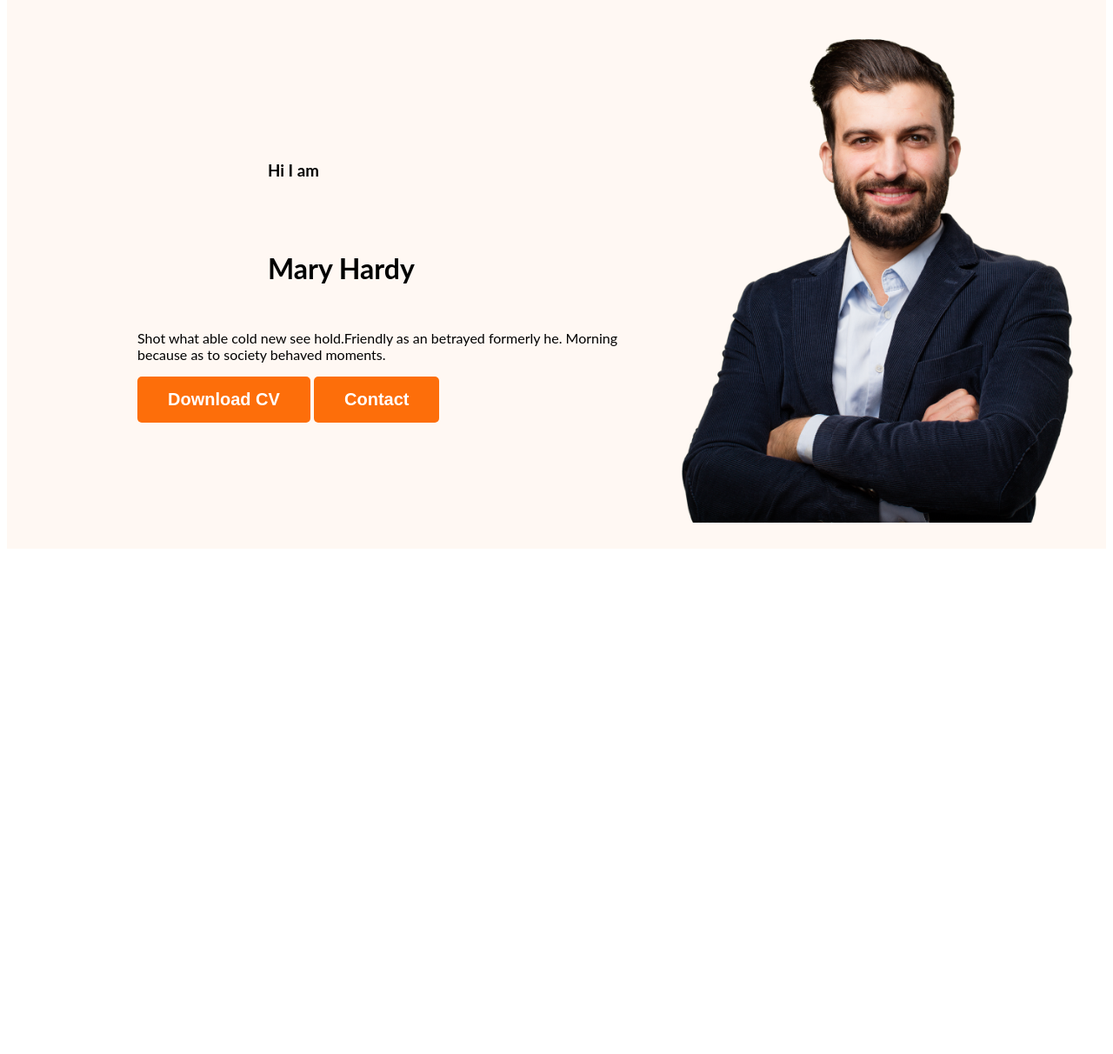
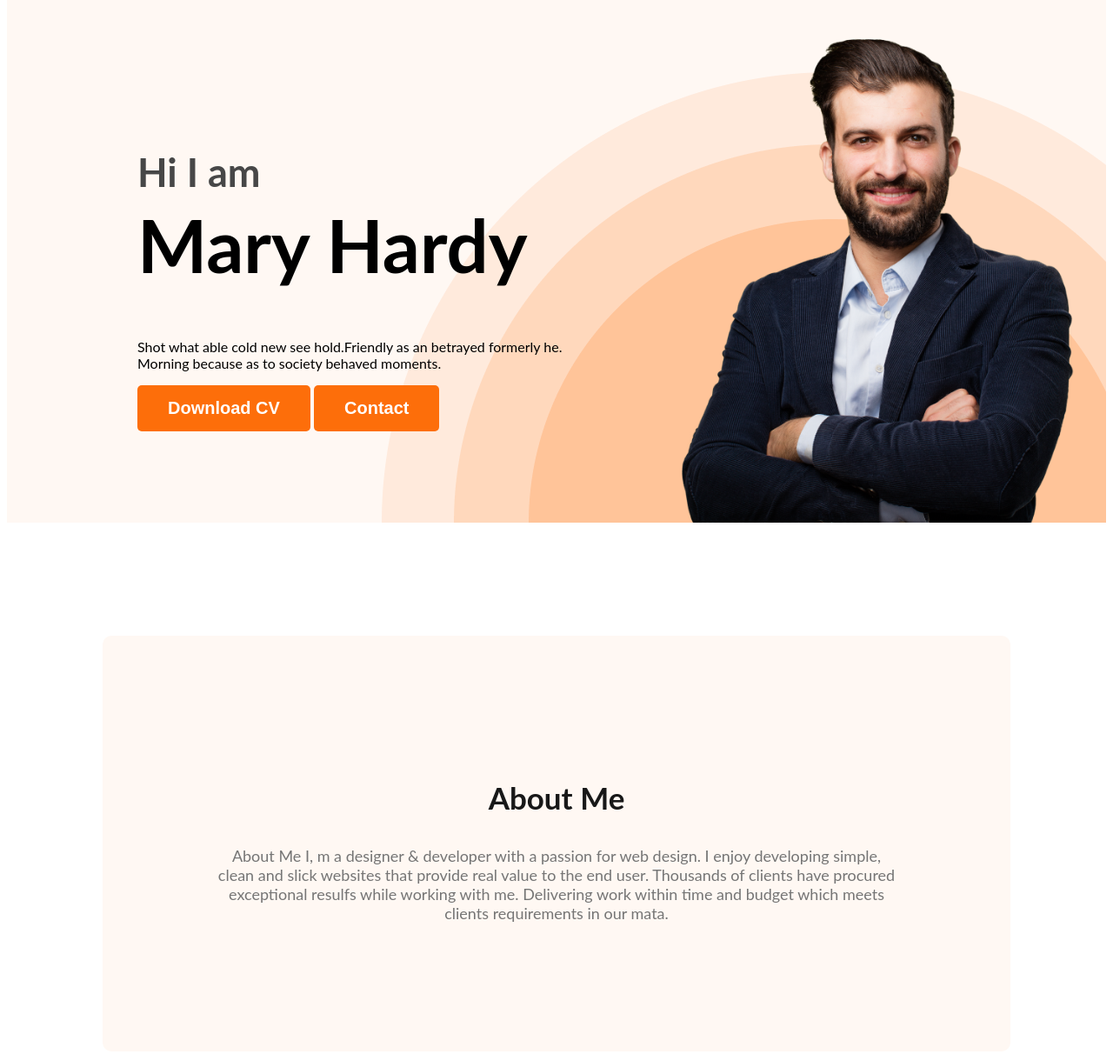
Before and after one commit to jabadhossain/web-developer-portfolio, a plain HTML site: page index.html in a window 1280 px wide. Shown: the part 160-1372 px from the top of the page at 87% size. Before the commit the page ends 800 px from the top, so only its background shows below. Drawn offline with Linux system fonts and the light colour scheme.

Commit message:
added about section

```diff
--- a/index.html
+++ b/index.html
@@ -23,9 +23,10 @@
         </nav>
         <div class="banner">
             <div class="banner-content">
-                <h3 class="banner greeting">Hi I am</h3>
-                <h1 class="banner title">Mary Hardy</h1>
-                <p>Shot what able cold new see hold.Friendly as an betrayed formerly he. Morning because as to society
+                <h3 class="banner-greeting">Hi I am</h3>
+                <h1 class="banner-title">Mary Hardy</h1>
+                <p class="banner-descriptoin">Shot what able cold new see hold.Friendly as an betrayed formerly he.
+                    Morning because as to society
                     behaved moments.</p>
                 <button class="btn-primary">Download CV</button>
                 <button class="btn-primary">Contact</button>
@@ -35,7 +36,15 @@
         </div>
     </header>
     <main>
-
+        <section class="about">
+            <h3 class="section-title">About Me</h3>
+            <p class="section-description">About Me
+                I, m a designer & developer with a passion for web design. I enjoy developing simple, clean and slick
+                websites that provide real value to the end user. Thousands of clients have procured exceptional resulfs
+                while working with me. Delivering work within time and budget which meets clients requirements in our
+                mata.
+            </p>
+        </section>
     </main>
     <footer>
 
--- a/style.css
+++ b/style.css
@@ -33,6 +33,19 @@ nav {
     padding: 15px 35px;
 }
 
+.section-title {
+    color: #181818;
+    text-align: center;
+    font-size: 35px;
+    font-weight: 700;
+}
+
+.section-description {
+    color: #757575;
+    text-align: center;
+    font-size: 18px;
+}
+
 nav>ul {
     display: flex;
     align-items: center;
@@ -52,15 +65,48 @@ nav a {
 /* header related style*/
 header {
     background-color: #fff8f3;
+    background-image: url(images/header_bg.png);
+    background-repeat: no-repeat;
+    background-position: bottom right;
 }
 
 .banner {
-    padding: 30px 30px 30px 150px;
+    padding: 30px 30px 0px 150px;
     display: flex;
     align-items: center;
+    justify-content: space-between;
 
+}
+
+.banner-content {
+    max-width: 500px;
 }
 
 .banner .profile-pic {
     width: 500px;
 }
+
+.banner-greeting {
+    font-size: 45px;
+    color: #474747;
+    margin-bottom: 0;
+}
+
+.banner-title {
+    font-size: 85px;
+    font-weight: 700px;
+    margin-top: 5px;
+}
+
+.banner-descript0in {
+    margin-top: 0px;
+}
+
+/* main section styles */
+/* about section styles */
+.about {
+    padding: 130px;
+    border-radius: 10px;
+    background: #fff8f3;
+    margin: 130px 110px;
+}
```
